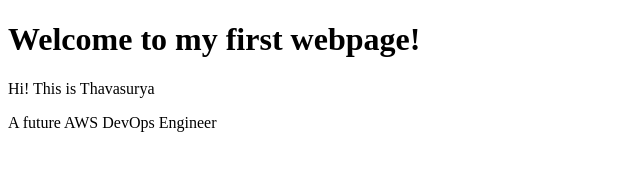
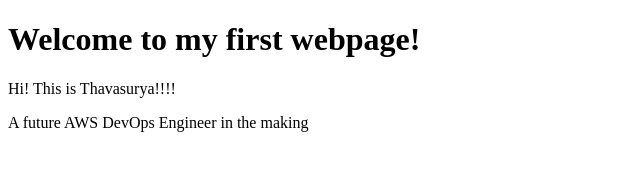
Before and after one commit to Thavasurya-DevOps-Engineer/htmlminicourse, a plain HTML site: page index.html in a window 1280 px wide. Shown: the whole page, without its empty margins (0-640 px from the left). Drawn offline with Linux system fonts and the light colour scheme.

Commit message:
Updated introduction text on index.html

```diff
--- a/index.html
+++ b/index.html
@@ -5,7 +5,7 @@
 </head>
 <body>
     <h1>Welcome to my first webpage!</h1>
-    <p>Hi! This is Thavasurya</p>
-    <p>A future AWS DevOps Engineer</p>
+    <p>Hi! This is Thavasurya!!!!</p>
+    <p>A future AWS DevOps Engineer in the making</p>
 </body>
 </html>
```
